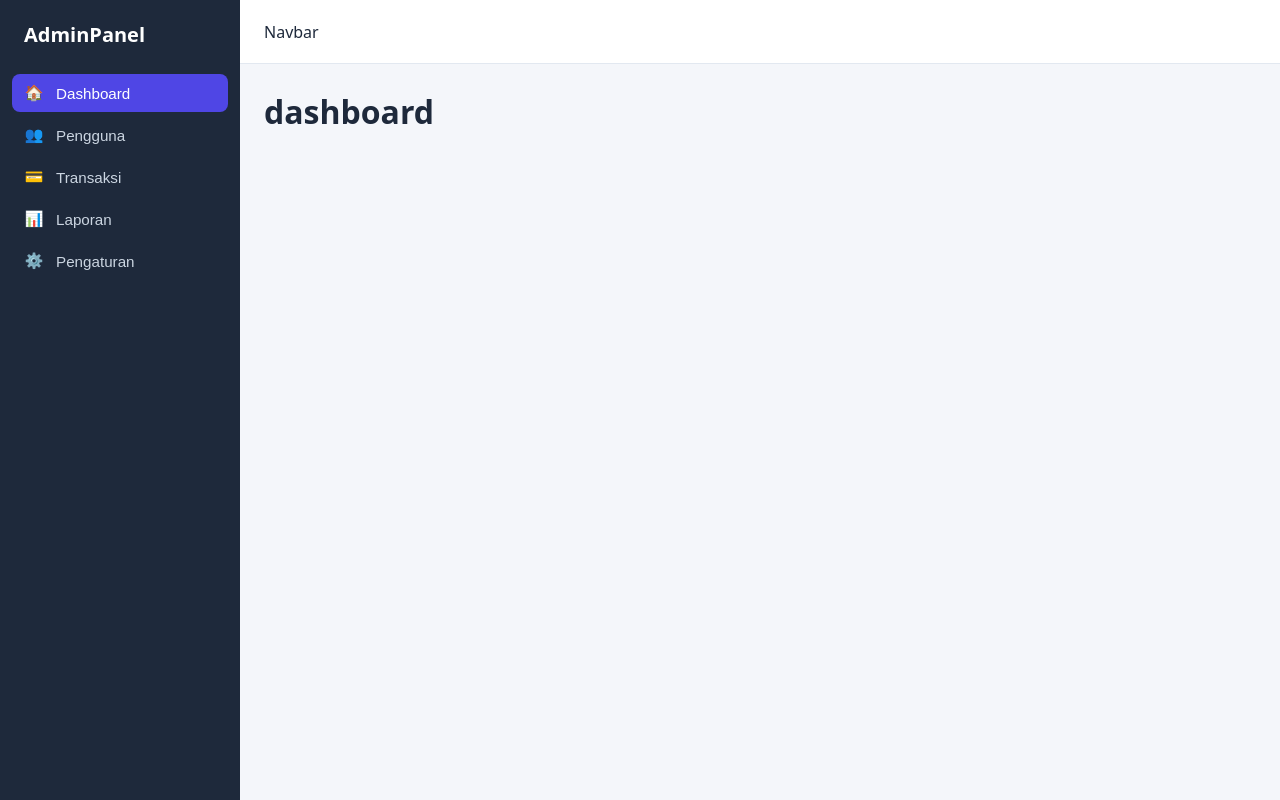
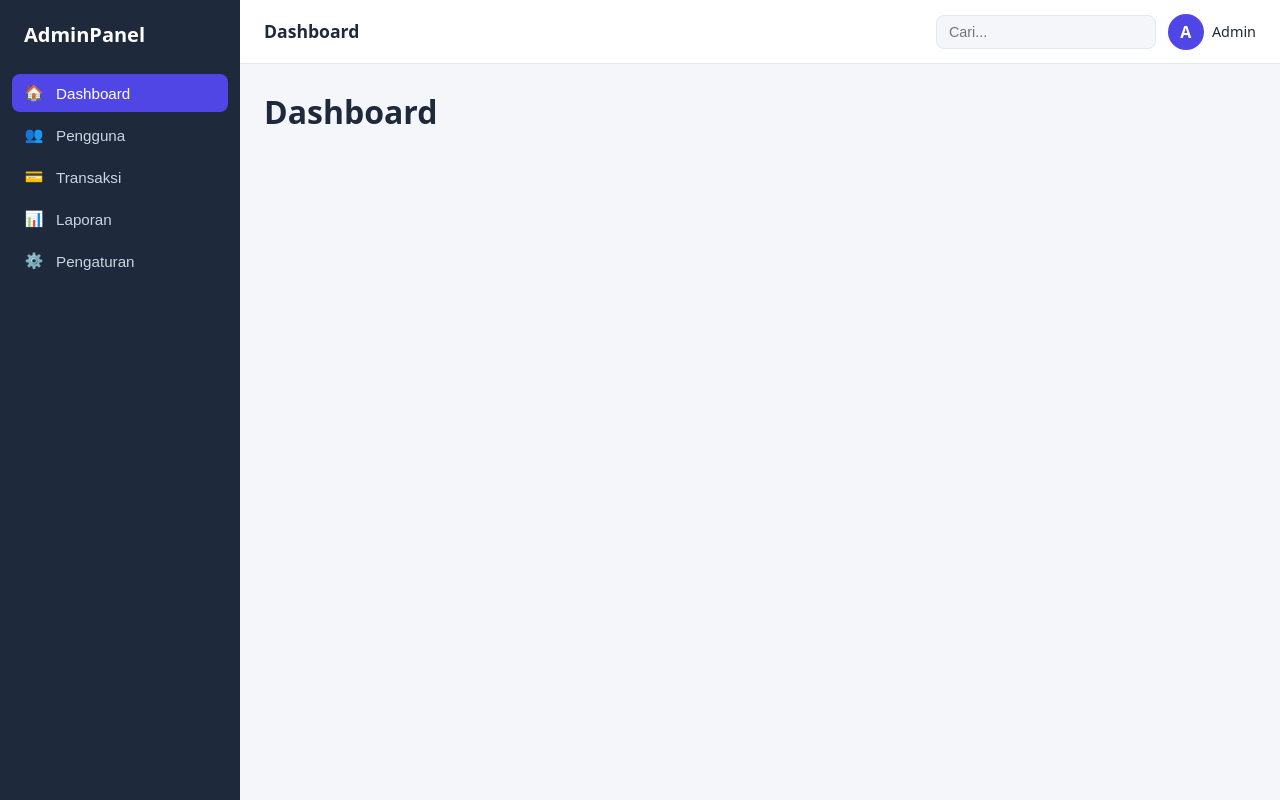
Before and after one commit to rizkilabs/admin-dashboard, a React (Vite) app: page / in a window 1280 px wide. Built offline with nearby package versions, Linux system fonts and the light colour scheme.

Commit message:
feat: tambah komponen Navbar dan pindahkan data menu

```diff
--- a/src/App.css
+++ b/src/App.css
@@ -10,15 +10,6 @@
   min-width: 0; /* biar tabel lebar tidak merusak layout */
 }
 
-.navbar {
-  height: var(--navbar-height);
-  background: var(--surface);
-  border-bottom: 1px solid var(--border);
-  display: flex;
-  align-items: center;
-  padding: 0 24px;
-}
-
 .content {
   flex: 1;
   padding: 24px;
--- a/src/App.jsx
+++ b/src/App.jsx
@@ -1,18 +1,22 @@
 import { useState } from "react";
 import Sidebar from "./components/Sidebar";
+import Navbar from "./components/Navbar";
+import { menuItems } from "./data/menu";
 import "./App.css";
 
 function App() {
   const [activeMenu, setActiveMenu] = useState("dashboard");
+
+  const activeTitle = menuItems.find((m) => m.id === activeMenu)?.label;
 
   return (
     <div className="app">
       <Sidebar activeMenu={activeMenu} onMenuClick={setActiveMenu} />
 
       <div className="main">
-        <header className="navbar">Navbar</header>
+        <Navbar title={activeTitle} onToggleSidebar={() => {}} />
         <main className="content">
-          <h1>{activeMenu}</h1>
+          <h1>{activeTitle}</h1>
         </main>
       </div>
     </div>
--- /dev/null
+++ b/src/components/Navbar.css
@@ -0,0 +1,67 @@
+.navbar {
+  height: var(--navbar-height);
+  background: var(--surface);
+  border-bottom: 1px solid var(--border);
+  display: flex;
+  align-items: center;
+  justify-content: space-between;
+  gap: 16px;
+  padding: 0 24px;
+}
+
+.navbar-left,
+.navbar-right {
+  display: flex;
+  align-items: center;
+  gap: 12px;
+}
+
+.navbar-title {
+  font-size: 1.1rem;
+}
+
+/* hamburger disembunyikan di desktop */
+.navbar-toggle {
+  display: none;
+  background: none;
+  border: none;
+  font-size: 1.5rem;
+  cursor: pointer;
+  color: var(--text);
+}
+
+.navbar-search {
+  padding: 8px 12px;
+  border: 1px solid var(--border);
+  border-radius: 8px;
+  font-size: 0.9rem;
+  width: 220px;
+  background: var(--bg);
+}
+
+.navbar-search:focus {
+  outline: 2px solid var(--primary);
+  border-color: transparent;
+}
+
+.navbar-profile {
+  display: flex;
+  align-items: center;
+  gap: 8px;
+}
+
+.navbar-avatar {
+  width: 36px;
+  height: 36px;
+  border-radius: 50%;
+  background: var(--primary);
+  color: #fff;
+  display: grid;
+  place-items: center;
+  font-weight: 600;
+}
+
+.navbar-name {
+  font-size: 0.9rem;
+  font-weight: 500;
+}
--- /dev/null
+++ b/src/components/Navbar.jsx
@@ -0,0 +1,33 @@
+import "./Navbar.css";
+
+function Navbar({ title, onToggleSidebar }) {
+  return (
+    <header className="navbar">
+      <div className="navbar-left">
+        <button
+          className="navbar-toggle"
+          onClick={onToggleSidebar}
+          aria-label="Buka menu"
+        >
+          ☰
+        </button>
+        <h2 className="navbar-title">{title}</h2>
+      </div>
+
+      <div className="navbar-right">
+        <input
+          type="search"
+          className="navbar-search"
+          placeholder="Cari..."
+          aria-label="Cari"
+        />
+        <div className="navbar-profile">
+          <span className="navbar-avatar">A</span>
+          <span className="navbar-name">Admin</span>
+        </div>
+      </div>
+    </header>
+  );
+}
+
+export default Navbar;
--- a/src/components/Sidebar.jsx
+++ b/src/components/Sidebar.jsx
@@ -1,12 +1,7 @@
 import "./Sidebar.css";
 
-const menuItems = [
-  { id: "dashboard", label: "Dashboard", icon: "🏠" },
-  { id: "users", label: "Pengguna", icon: "👥" },
-  { id: "transactions", label: "Transaksi", icon: "💳" },
-  { id: "reports", label: "Laporan", icon: "📊" },
-  { id: "settings", label: "Pengaturan", icon: "⚙️" },
-];
+import { menuItems } from "../data/menu";
+import "./Sidebar.css";
 
 function Sidebar({ activeMenu, onMenuClick }) {
   return (
--- /dev/null
+++ b/src/data/menu.js
@@ -0,0 +1,7 @@
+export const menuItems = [
+  { id: "dashboard", label: "Dashboard", icon: "🏠" },
+  { id: "users", label: "Pengguna", icon: "👥" },
+  { id: "transactions", label: "Transaksi", icon: "💳" },
+  { id: "reports", label: "Laporan", icon: "📊" },
+  { id: "settings", label: "Pengaturan", icon: "⚙️" },
+];
```
